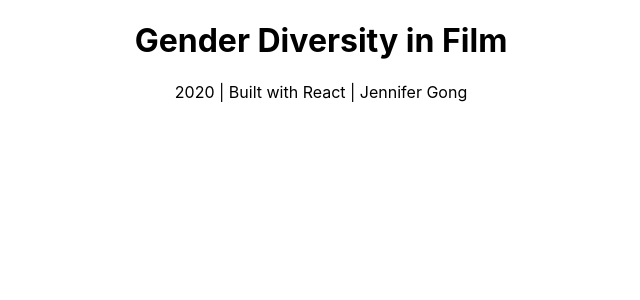
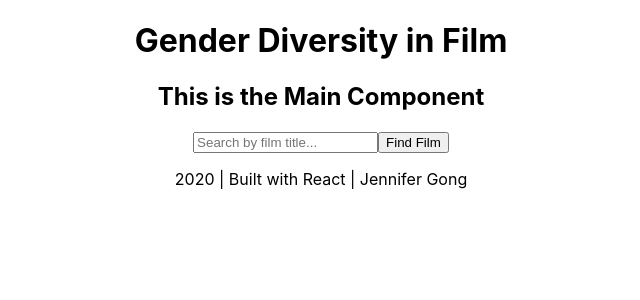
Before and after one commit to jngong/gender-diversity-in-film, a React (Create React App) app in the folder film-diversity/: page / in a window 1280 px wide. Shown: the top 300 px of the page, without its empty margins (319-959 px from the left). Built offline with nearby package versions, Linux system fonts and the light colour scheme.

Commit message:
created Main and Search component boilerplates

```diff
--- a/film-diversity/src/App.js
+++ b/film-diversity/src/App.js
@@ -2,11 +2,13 @@ import React from 'react';
 import './App.css';
 import Header from './components/Header';
 import Footer from './components/Footer';
+import Main from './components/Main';
 
 function App() {
   return (
     <div className="App">
       <Header />
+      <Main />
       <Footer />
     </div>
   );
--- /dev/null
+++ b/film-diversity/src/components/Main.jsx
@@ -0,0 +1,22 @@
+import React, { Component } from "react";
+import Search from "./Search";
+
+class Main extends Component {
+    constructor(props) {
+        super(props)
+        this.setState = {
+            movieList: []
+        }
+    }
+
+    render() {
+        return(
+            <div className="main">
+                <h2>This is the Main Component</h2>
+                <Search />
+            </div>
+        )
+    }
+}
+
+export default Main
--- /dev/null
+++ b/film-diversity/src/components/Search.jsx
@@ -0,0 +1,13 @@
+import React from "react"
+
+function Search() {
+
+    return(
+        <form>
+            <input type="text" placeholder="Search by film title..."></input>
+            <button>Find Film</button>
+        </form>
+    )
+}
+
+export default Search
```
